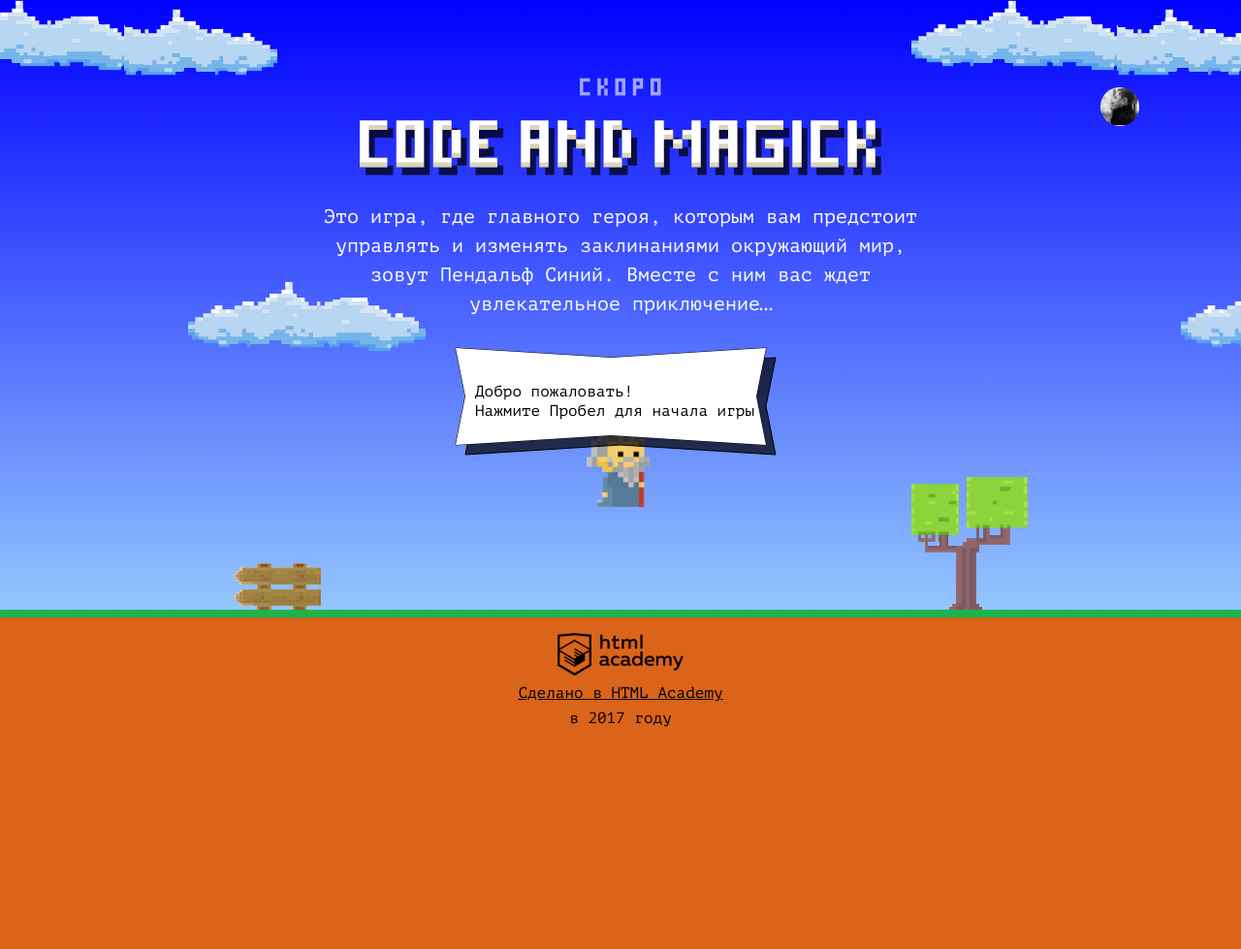
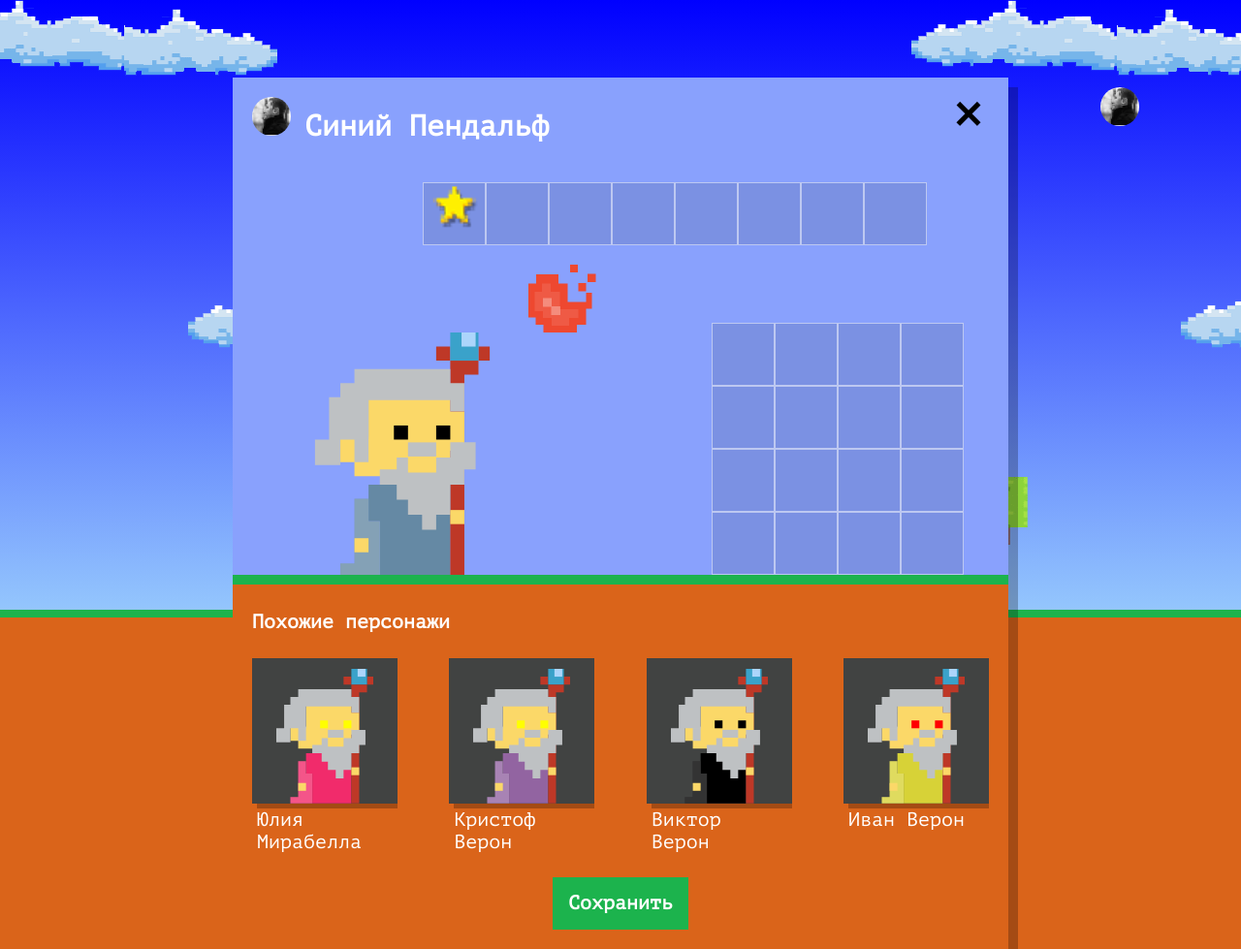
Before and after one commit to Arthurodemus/43738-code-and-magick-21, a website: page index.html in a window 1280 px wide. Shown: the whole page at 97% size. Before the commit the page ends 800 px from the top, so only its background shows below. Drawn offline with Linux system fonts and the light colour scheme.

Commit message:
Сделал 3 модуль

```diff
--- a/index.html
+++ b/index.html
@@ -202,7 +202,7 @@
   }
 
 </script>
-
+<script src="js/setup.js"></script>
 <script src="js/stat.js"></script>
 <script src="js/game.js"></script>
 
--- /dev/null
+++ b/js/setup.js
@@ -0,0 +1,47 @@
+'use strict';
+
+let WIZARD_FIRST_NAMES = [`Иван`, `Хуан Себастьян`, `Мария`, `Кристоф`, `Кристоф`, `Виктор`, `Юлия`, `Люпита`, `Вашингтон`];
+let WIZARD_SECOND_NAMES = [`да Марья`, `Верон`, `Мирабелла`, `Вальц`, `Онопко`, `Топольницкая`, `Нионго`, `Ирвинг`];
+let ROBE_COLORS = [`rgb(101, 137, 164)`, `rgb(241, 43, 107)`, `rgb(146, 100, 161)`, `rgb(56, 159, 117)`, `rgb(215, 210, 55)`, `rgb(0, 0, 0)`];
+let EYES_COLORS = [`black`, `red`, `blue`, `yellow`, `green`];
+let COUNT_OF_WIZARDS = 4;
+let wizards = [];
+
+function getRandomWizardObject(wizardFirstName, wizardSecondName, robeColors, eyesColors) {
+  return {name: getRandomValue(wizardFirstName) + ` ` + getRandomValue(wizardSecondName),
+    coatColor: getRandomValue(robeColors),
+    eyesColor: getRandomValue(eyesColors),
+  };
+}
+
+function getRandomValue(arr) {
+  return arr[Math.round((arr.length - 1) * Math.random())];
+}
+
+function renderWizard(wizard) {
+  let wizardElement = similarWizardTemplate.cloneNode(true);
+
+  wizardElement.querySelector(`.setup-similar-label`).textContent = wizard.name;
+  wizardElement.querySelector(`.wizard-coat`).style.fill = wizard.coatColor;
+  wizardElement.querySelector(`.wizard-eyes`).style.fill = wizard.eyesColor;
+  return wizardElement;
+}
+
+let userDialog = document.querySelector(`.setup`);
+userDialog.classList.remove(`hidden`);
+
+let similarListElement = userDialog.querySelector(`.setup-similar-list`);
+let similarWizardTemplate = document.querySelector(`#similar-wizard-template`)
+  .content
+  .querySelector(`.setup-similar-item`);
+
+
+for (let i = 0; i < COUNT_OF_WIZARDS; i++) {
+  wizards.push(getRandomWizardObject(WIZARD_FIRST_NAMES, WIZARD_SECOND_NAMES, ROBE_COLORS, EYES_COLORS));
+}
+
+let fragment = document.createDocumentFragment();
+wizards.forEach((wizard) => fragment.appendChild(renderWizard(wizard)));
+similarListElement.appendChild(fragment);
+
+userDialog.querySelector(`.setup-similar`).classList.remove(`hidden`);
```
